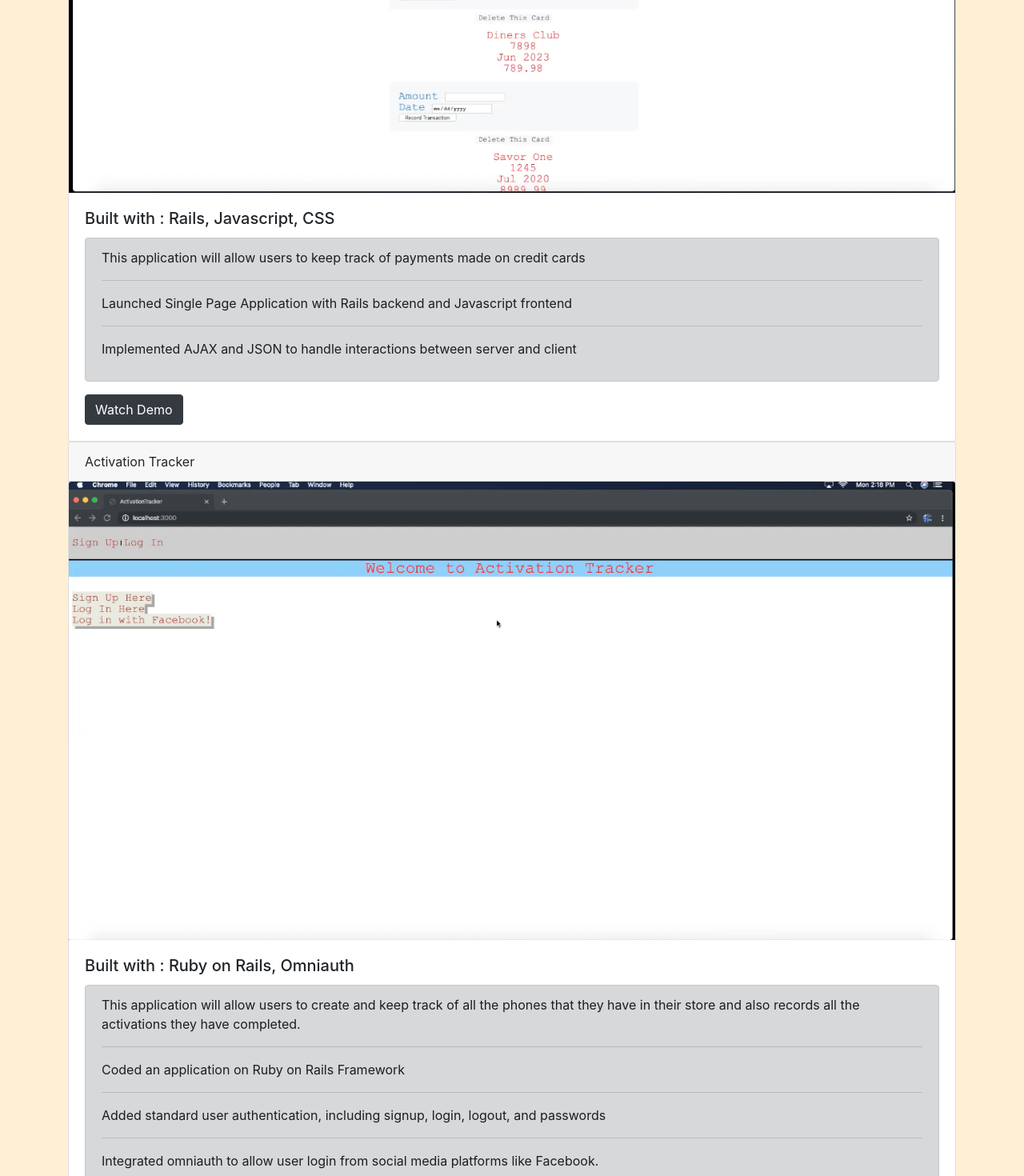
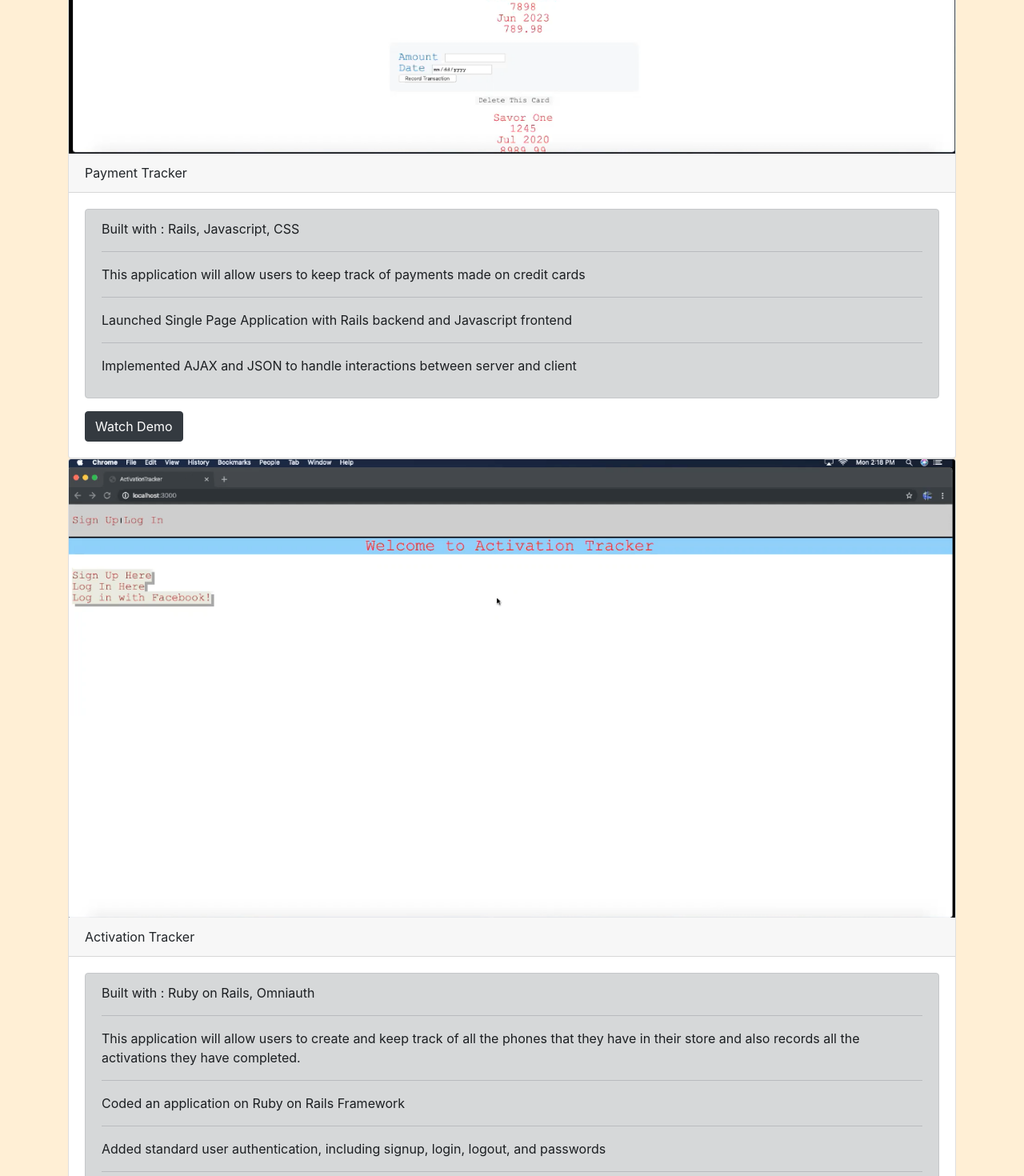
Before and after one commit to ashok997/portfolio, a React (Create React App) app: page / in a window 1280 px wide. Shown: the part 2576-4046 px from the top of the page at 80% size. Built offline with nearby package versions, Linux system fonts and the light colour scheme; no server answers.

Commit message:
applied same styling to all project cards

```diff
--- a/src/Projects.js
+++ b/src/Projects.js
@@ -1,5 +1,5 @@
 import React, { Component } from "react";
-import Card, { CardHeader } from "react-bootstrap/Card";
+import Card from "react-bootstrap/Card";
 import Button from "react-bootstrap/Button";
 import screenshot1 from "./screenshot_1.png";
 import screenshot2 from "./screenshot_2.png";
@@ -54,12 +54,13 @@ export default class Projects extends Component {
             </Card.Body>
           </Card>
           <Card>
+            <Card.Img variant="top" src={screenshot2} />
             <Card.Header>Payment Tracker</Card.Header>
-            <Card.Img variant="top" src={screenshot2} />
             <Card.Body>
-              <Card.Title>Built with : Rails, Javascript, CSS</Card.Title>
               <Card.Text>
                 <Alert variant="dark">
+                  <p>Built with : Rails, Javascript, CSS</p>
+                  <hr />
                   <p>
                     This application will allow users to keep track of payments
                     made on credit cards
@@ -86,12 +87,13 @@ export default class Projects extends Component {
             </Card.Body>
           </Card>
           <Card>
+            <Card.Img variant="top" src={screenshot3} />
             <Card.Header>Activation Tracker</Card.Header>
-            <Card.Img variant="top" src={screenshot3} />
             <Card.Body>
-              <Card.Title>Built with : Ruby on Rails, Omniauth</Card.Title>
               <Card.Text>
                 <Alert variant="dark">
+                  <p>Built with : Ruby on Rails, Omniauth</p>
+                  <hr />
                   <p>
                     This application will allow users to create and keep track
                     of all the phones that they have in their store and also
```
